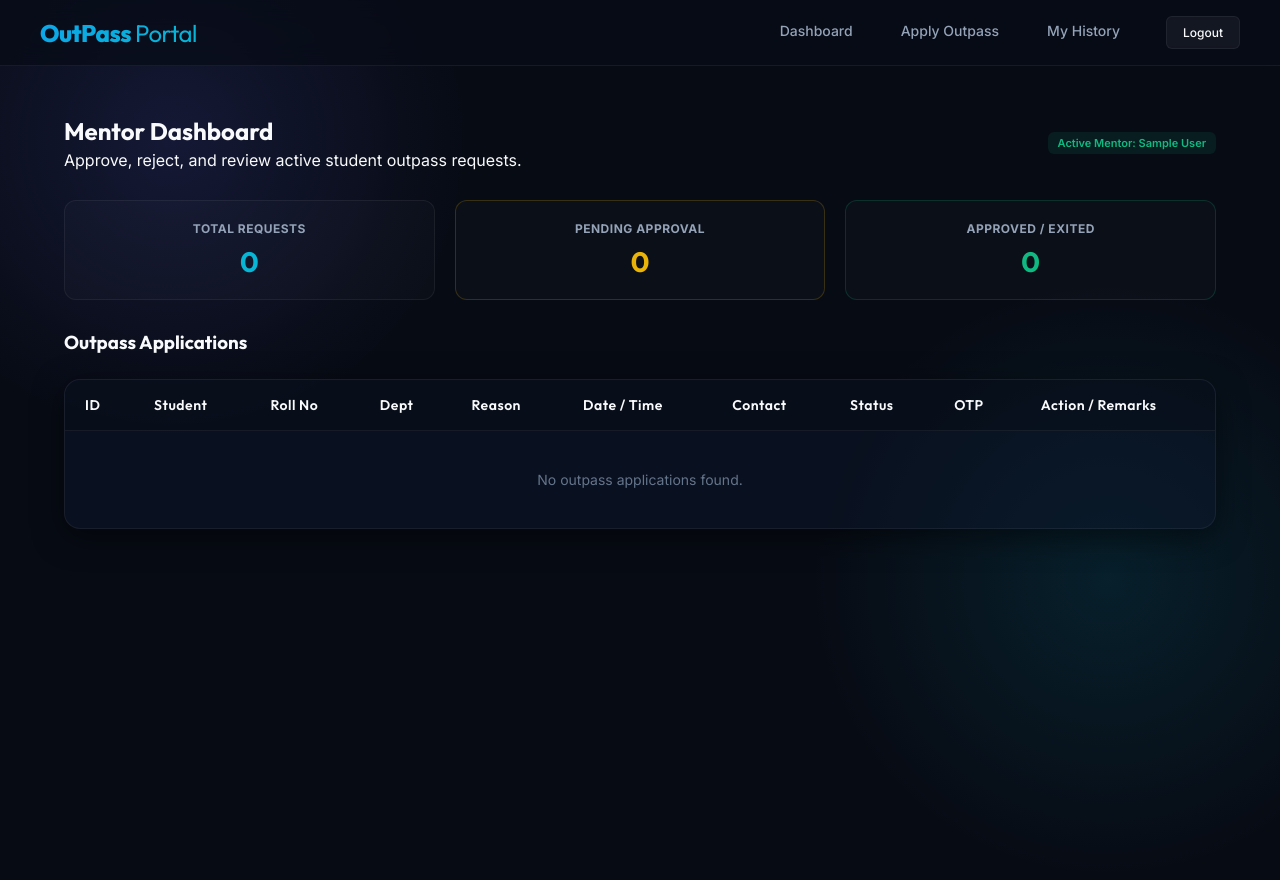
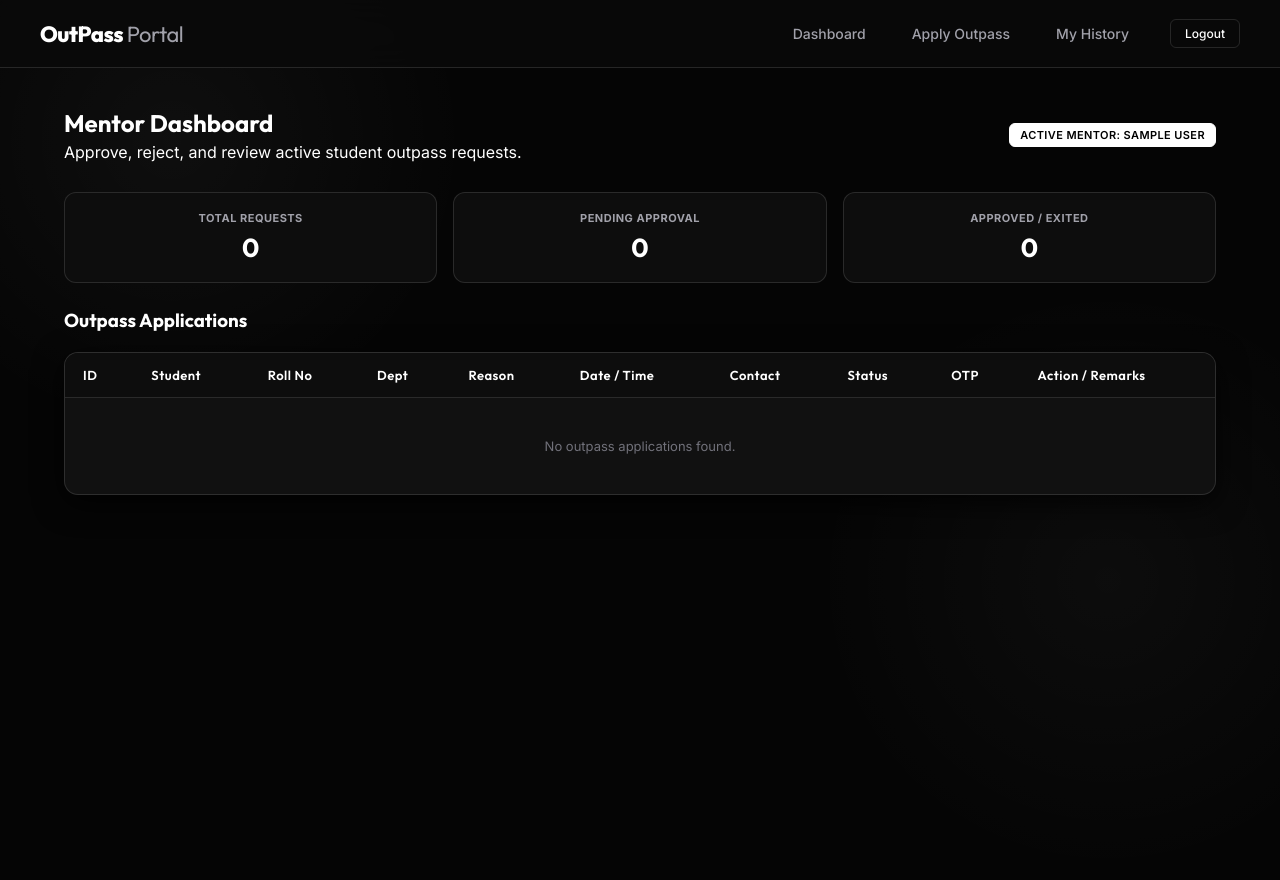
Before and after one commit to thakurnarsing999/WEB-BASED-OUTPASS-MANAGEMENT-SYSTEM, a Flask app: page /mentor_dashboard in a window 1280 px wide; the page is wider, and only the part inside the window is pictured. Run offline with Flask 3, Linux system fonts and the light colour scheme; the visitor is signed in with stand-in values (Sample User, id 1); data that the repository does not hold is empty; some libraries are stand-ins or nearby versions.

Commit message:
Convert entire UI to modern Black and White monochrome theme

```diff
--- a/static/style.css
+++ b/static/style.css
@@ -1,4 +1,4 @@
-@import url('https://fonts.googleapis.com/css2?family=Inter:wght@300;400;500;600;700&family=Outfit:wght@400;500;600;700;800&display=swap');
+@import url('https://fonts.googleapis.com/css2?family=Inter:wght@300;400;500;600;700;800&family=Outfit:wght@400;500;600;700;800;900&display=swap');
 
 * {
     margin: 0;
@@ -7,34 +7,35 @@
 }
 
 :root {
-    --bg-primary: #070b14;
-    --bg-surface: rgba(13, 22, 42, 0.5);
-    --border-color: rgba(255, 255, 255, 0.06);
-    --border-color-glow: rgba(14, 165, 233, 0.35);
+    --bg-primary: #050505;
+    --bg-surface: #111111;
+    --bg-surface-elevated: #1a1a1a;
+    --border-color: rgba(255, 255, 255, 0.12);
+    --border-color-glow: rgba(255, 255, 255, 0.4);
 
-    --text-primary: #f8fafc;
-    --text-secondary: #94a3b8;
-    --text-muted: #64748b;
+    --text-primary: #ffffff;
+    --text-secondary: #a1a1aa;
+    --text-muted: #71717a;
 
-    --accent-indigo: #0ea5e9;
-    --accent-cyan: #06b6d4;
-    --accent-violet: #6366f1;
+    --accent-indigo: #ffffff;
+    --accent-cyan: #e4e4e7;
+    --accent-violet: #d4d4d8;
 
-    --color-success: #10b981;
-    --color-success-bg: rgba(16, 185, 129, 0.1);
-    --color-warning: #eab308;
-    --color-warning-bg: rgba(234, 179, 8, 0.1);
-    --color-danger: #ef4444;
-    --color-danger-bg: rgba(239, 68, 68, 0.15);
+    --color-success: #ffffff;
+    --color-success-bg: rgba(255, 255, 255, 0.08);
+    --color-warning: #e4e4e7;
+    --color-warning-bg: rgba(255, 255, 255, 0.06);
+    --color-danger: #d4d4d8;
+    --color-danger-bg: rgba(255, 255, 255, 0.12);
 
     --font-heading: 'Outfit', sans-serif;
     --font-body: 'Inter', sans-serif;
 
-    --shadow-sm: 0 2px 8px rgba(0, 0, 0, 0.3);
-    --shadow-md: 0 8px 30px rgba(0, 0, 0, 0.5);
-    --shadow-glow: 0 0 25px rgba(14, 165, 233, 0.25);
+    --shadow-sm: 0 2px 8px rgba(0, 0, 0, 0.6);
+    --shadow-md: 0 8px 30px rgba(0, 0, 0, 0.8);
+    --shadow-glow: 0 0 20px rgba(255, 255, 255, 0.15);
 
-    --transition-smooth: all 0.3s cubic-bezier(0.4, 0, 0.2, 1);
+    --transition-smooth: all 0.25s cubic-bezier(0.4, 0, 0.2, 1);
 }
 
 body {
@@ -54,7 +55,7 @@ body::before {
     left: -10%;
     width: 600px;
     height: 600px;
-    background: radial-gradient(circle, rgba(99, 102, 241, 0.15) 0%, rgba(99, 102, 241, 0) 70%);
+    background: radial-gradient(circle, rgba(255, 255, 255, 0.04) 0%, rgba(255, 255, 255, 0) 70%);
     z-index: -1;
     pointer-events: none;
 }
@@ -66,7 +67,7 @@ body::after {
     right: -10%;
     width: 600px;
     height: 600px;
-    background: radial-gradient(circle, rgba(6, 182, 212, 0.12) 0%, rgba(6, 182, 212, 0) 70%);
+    background: radial-gradient(circle, rgba(255, 255, 255, 0.03) 0%, rgba(255, 255, 255, 0) 70%);
     z-index: -1;
     pointer-events: none;
 }
@@ -79,19 +80,19 @@ body::after {
     background: var(--bg-primary);
 }
 ::-webkit-scrollbar-thumb {
-    background: #1e293b;
+    background: #27272a;
     border-radius: 4px;
 }
 ::-webkit-scrollbar-thumb:hover {
-    background: var(--accent-indigo);
+    background: #52525b;
 }
 
 /* Navigation Bar */
 .navbar {
     width: 100%;
-    background: rgba(8, 12, 24, 0.7);
-    backdrop-filter: blur(12px);
-    -webkit-backdrop-filter: blur(12px);
+    background: rgba(10, 10, 10, 0.85);
+    backdrop-filter: blur(16px);
+    -webkit-backdrop-filter: blur(16px);
     padding: 16px 40px;
     display: flex;
     justify-content: space-between;
@@ -104,19 +105,18 @@ body::after {
 
 .logo {
     font-family: var(--font-heading);
-    font-size: 24px;
+    font-size: 22px;
     font-weight: 800;
     letter-spacing: -0.5px;
-    background: linear-gradient(135deg, var(--accent-indigo), var(--accent-cyan));
-    -webkit-background-clip: text;
-    background-clip: text;
-    -webkit-text-fill-color: transparent;
+    color: #ffffff;
+    text-decoration: none;
     cursor: pointer;
 }
 
 .nav-links {
     display: flex;
-    gap: 24px;
+    gap: 16px;
+    align-items: center;
 }
 
 .nav-links a {
@@ -125,13 +125,15 @@ body::after {
     font-size: 14px;
     font-weight: 500;
     transition: var(--transition-smooth);
-    padding: 6px 12px;
+    padding: 8px 14px;
     border-radius: 8px;
+    border: 1px solid transparent;
 }
 
 .nav-links a:hover {
     color: var(--text-primary);
-    background: rgba(255, 255, 255, 0.05);
+    background: rgba(255, 255, 255, 0.06);
+    border-color: rgba(255, 255, 255, 0.1);
 }
 
 /* Layout container */
@@ -139,48 +141,35 @@ body::after {
     width: 90%;
     max-width: 1200px;
     margin: 0 auto;
-    padding-top: 50px;
+    padding-top: 40px;
     padding-bottom: 50px;
-    animation: fadeIn 0.5s ease-out;
+    animation: fadeIn 0.4s ease-out;
 }
 
 /* Hero Section */
 .hero {
     text-align: center;
-    padding: 60px 20px;
-    background: radial-gradient(circle at center, rgba(30, 41, 59, 0.3) 0%, rgba(15, 23, 42, 0.6) 100%);
+    padding: 50px 20px;
+    background: #0d0d0d;
     border-radius: 20px;
     border: 1px solid var(--border-color);
-    margin-bottom: 40px;
+    margin-bottom: 35px;
     box-shadow: var(--shadow-md);
     position: relative;
     overflow: hidden;
 }
 
-.hero::before {
-    content: '';
-    position: absolute;
-    top: 0;
-    left: 0;
-    right: 0;
-    height: 1px;
-    background: linear-gradient(90deg, transparent, rgba(99, 102, 241, 0.4), transparent);
-}
-
 .hero h1 {
     font-family: var(--font-heading);
-    font-size: 42px;
+    font-size: 38px;
     font-weight: 800;
-    margin-bottom: 16px;
+    margin-bottom: 12px;
     letter-spacing: -1px;
-    background: linear-gradient(135deg, #fff 30%, #a5b4fc 100%);
-    background-clip: text;
-    -webkit-background-clip: text;
-    -webkit-text-fill-color: transparent;
+    color: #ffffff;
 }
 
 .hero p {
-    font-size: 16px;
+    font-size: 15px;
     color: var(--text-secondary);
     max-width: 600px;
     margin: 0 auto;
@@ -212,48 +199,51 @@ body::after {
 }
 
 .card:hover {
-    transform: translateY(-5px);
-    border-color: var(--border-color-glow);
-    box-shadow: 0 10px 40px -10px rgba(99, 102, 241, 0.25);
+    transform: translateY(-4px);
+    border-color: rgba(255, 255, 255, 0.35);
+    box-shadow: 0 12px 30px rgba(0, 0, 0, 0.7);
+    background: var(--bg-surface-elevated);
 }
 
 .card h2 {
     font-family: var(--font-heading);
-    font-size: 22px;
+    font-size: 20px;
     font-weight: 700;
     color: var(--text-primary);
-    margin-bottom: 12px;
+    margin-bottom: 10px;
 }
 
 .card p {
     font-size: 14px;
     color: var(--text-secondary);
     line-height: 1.5;
-    margin-bottom: 25px;
+    margin-bottom: 20px;
 }
 
-/* Buttons */
+/* Buttons - Clean High Contrast B&W */
 .btn {
     display: inline-flex;
     align-items: center;
     justify-content: center;
-    background: linear-gradient(135deg, var(--accent-indigo), var(--accent-violet));
-    color: white;
-    padding: 12px 24px;
-    border-radius: 10px;
+    background: #ffffff;
+    color: #000000;
+    padding: 11px 22px;
+    border-radius: 8px;
     font-size: 14px;
     font-weight: 600;
     text-decoration: none;
-    border: none;
+    border: 1px solid #ffffff;
     cursor: pointer;
     transition: var(--transition-smooth);
-    box-shadow: 0 4px 12px rgba(99, 102, 241, 0.3);
+    box-shadow: 0 2px 10px rgba(255, 255, 255, 0.1);
 }
 
 .btn:hover {
     transform: translateY(-2px);
-    box-shadow: 0 6px 20px rgba(99, 102, 241, 0.5);
-    background: linear-gradient(135deg, var(--accent-indigo) 20%, var(--accent-cyan) 100%);
+    background: #e4e4e7;
+    border-color: #e4e4e7;
+    color: #000000;
+    box-shadow: 0 4px 16px rgba(255, 255, 255, 0.2);
 }
 
 .btn:active {
@@ -261,34 +251,38 @@ body::after {
 }
 
 .btn.secondary {
-    background: rgba(255, 255, 255, 0.05);
-    color: var(--text-primary);
+    background: transparent;
+    color: #ffffff;
     border: 1px solid var(--border-color);
     box-shadow: none;
 }
 
 .btn.secondary:hover {
-    background: rgba(255, 255, 255, 0.1);
-    border-color: var(--text-secondary);
+    background: rgba(255, 255, 255, 0.08);
+    border-color: rgba(255, 255, 255, 0.4);
+    color: #ffffff;
+}
+
+.btn.danger {
+    background: transparent;
+    color: #ffffff;
+    border: 1px solid rgba(255, 255, 255, 0.25);
     box-shadow: none;
 }
 
-.btn.danger {
-    background: linear-gradient(135deg, #ef4444, #b91c1c);
-    box-shadow: 0 4px 12px rgba(239, 68, 68, 0.3);
-}
-
 .btn.danger:hover {
-    box-shadow: 0 6px 20px rgba(239, 68, 68, 0.5);
+    background: #ffffff;
+    color: #000000;
+    border-color: #ffffff;
 }
 
 .btn.full {
     width: 100%;
-    margin-top: 24px;
+    margin-top: 20px;
 }
 
 .btn.small {
-    padding: 8px 16px;
+    padding: 6px 14px;
     font-size: 12px;
     border-radius: 6px;
 }
@@ -446,41 +429,46 @@ select:focus {
 .metrics-grid {
     display: grid;
     grid-template-columns: repeat(auto-fit, minmax(140px, 1fr));
-    gap: 20px;
-    margin: 30px 0;
+    gap: 16px;
+    margin: 25px 0;
 }
 
 .metric-card {
-    background: rgba(255, 255, 255, 0.02);
+    background: #0d0d0d;
     border: 1px solid var(--border-color);
     border-radius: 12px;
-    padding: 20px 10px;
+    padding: 18px 12px;
     text-align: center;
+    transition: var(--transition-smooth);
+}
+
+.metric-card:hover {
+    border-color: rgba(255, 255, 255, 0.3);
 }
 
 .metric-card h4 {
-    font-size: 12px;
+    font-size: 11px;
     text-transform: uppercase;
     letter-spacing: 0.5px;
     color: var(--text-secondary);
-    margin-bottom: 8px;
+    margin-bottom: 6px;
 }
 
 .metric-card .number {
     font-family: var(--font-heading);
-    font-size: 28px;
+    font-size: 26px;
     font-weight: 700;
-    color: var(--accent-cyan);
+    color: #ffffff;
 }
 
 /* Frosted Tables */
 .table-container {
     background: var(--bg-surface);
     border: 1px solid var(--border-color);
-    border-radius: 16px;
+    border-radius: 14px;
     overflow-x: auto;
-    margin-top: 25px;
-    margin-bottom: 40px;
+    margin-top: 20px;
+    margin-bottom: 35px;
     box-shadow: var(--shadow-md);
     width: 100%;
 }
@@ -488,26 +476,23 @@ select:focus {
 table {
     width: 100%;
     border-collapse: collapse;
-    margin-top: 0;
-    margin-bottom: 0;
+    margin: 0;
     background: transparent;
-    border-radius: 0;
 }
 
 table th,
 table td {
-    padding: 16px 20px;
-    border: none;
+    padding: 14px 18px;
     border-bottom: 1px solid var(--border-color);
     text-align: left;
-    font-size: 14px;
+    font-size: 13px;
     white-space: nowrap;
     vertical-align: middle;
 }
 
 table th {
-    background: rgba(0, 0, 0, 0.2);
-    color: var(--text-primary);
+    background: #0d0d0d;
+    color: #ffffff;
     font-family: var(--font-heading);
     font-weight: 600;
     letter-spacing: 0.5px;
@@ -535,84 +520,91 @@ table tbody tr {
 }
 
 table tbody tr:hover {
-    background: rgba(255, 255, 255, 0.02);
+    background: rgba(255, 255, 255, 0.03);
 }
 
 table tbody tr:last-child td {
     border-bottom: none;
 }
 
-/* Badges */
+/* Monochrome Badges */
 .status {
     padding: 4px 10px;
     border-radius: 6px;
-    font-size: 12px;
+    font-size: 11px;
     font-weight: 600;
     display: inline-block;
+    border: 1px solid rgba(255, 255, 255, 0.2);
+    text-transform: uppercase;
+    letter-spacing: 0.4px;
 }
 
 .status.pending {
-    background: var(--color-warning-bg);
-    color: var(--color-warning);
+    background: rgba(255, 255, 255, 0.05);
+    color: #e4e4e7;
+    border-color: rgba(255, 255, 255, 0.2);
 }
 
 .status.approved,
 .status.exited {
-    background: var(--color-success-bg);
-    color: var(--color-success);
+    background: #ffffff;
+    color: #000000;
+    border-color: #ffffff;
 }
 
 .status.rejected {
-    background: var(--color-danger-bg);
-    color: var(--color-danger);
+    background: transparent;
+    color: #a1a1aa;
+    border-color: rgba(255, 255, 255, 0.15);
 }
 
 /* Alerts and Notifications */
 .alert {
-    padding: 14px 20px;
-    border-radius: 10px;
-    margin-bottom: 24px;
+    padding: 12px 18px;
+    border-radius: 8px;
+    margin-bottom: 20px;
     text-align: center;
-    font-size: 14px;
+    font-size: 13px;
     font-weight: 500;
-    border: 1px solid transparent;
+    background: #18181b;
+    color: #ffffff;
+    border: 1px solid rgba(255, 255, 255, 0.2);
 }
 
 .alert.success {
-    background: var(--color-success-bg);
-    color: var(--color-success);
-    border-color: rgba(16, 185, 129, 0.2);
+    background: #ffffff;
+    color: #000000;
+    border-color: #ffffff;
 }
 
 .alert.error {
-    background: var(--color-danger-bg);
-    color: var(--color-danger);
-    border-color: rgba(239, 68, 68, 0.25);
+    background: #18181b;
+    color: #ffffff;
+    border-color: rgba(255, 255, 255, 0.35);
 }
 
 /* Verification Result Box */
 .verification-result {
-    margin-top: 24px;
-    padding: 20px;
-    border-radius: 12px;
+    margin-top: 20px;
+    padding: 18px;
+    border-radius: 10px;
     text-align: center;
-    font-size: 15px;
+    font-size: 14px;
     line-height: 1.5;
-    border: 1px solid transparent;
+    background: #111111;
+    border: 1px solid var(--border-color);
 }
 
 .verification-result.success {
-    background: var(--color-success-bg);
-    color: var(--color-success);
-    border-color: rgba(16, 185, 129, 0.2);
-    box-shadow: 0 0 20px rgba(16, 185, 129, 0.1);
+    background: #ffffff;
+    color: #000000;
+    border-color: #ffffff;
 }
 
 .verification-result.error {
-    background: var(--color-danger-bg);
-    color: var(--color-danger);
-    border-color: rgba(239, 68, 68, 0.25);
-    box-shadow: 0 0 20px rgba(239, 68, 68, 0.1);
+    background: #18181b;
+    color: #ffffff;
+    border-color: rgba(255, 255, 255, 0.3);
 }
 
 /* Helper forms inside tables */
@@ -623,19 +615,19 @@ table tbody tr:last-child td {
 
 .action-form input {
     margin-bottom: 0;
-    padding: 8px 12px;
+    padding: 6px 10px;
     font-size: 12px;
     width: auto;
     display: inline-block;
     vertical-align: middle;
-    margin-right: 6px;
+    margin-right: 4px;
     border-radius: 6px;
 }
 
 h2, h3 {
     font-family: var(--font-heading);
     color: var(--text-primary);
-    margin-bottom: 20px;
+    margin-bottom: 16px;
     font-weight: 700;
 }
 
--- a/templates/apply_outpass.html
+++ b/templates/apply_outpass.html
@@ -4,7 +4,7 @@
 
 <div class="form-box" style="max-width: 540px; text-align: left;">
     <div style="display: flex; align-items: center; gap: 15px; border-bottom: 1px solid var(--border-color); padding-bottom: 15px; margin-bottom: 25px;">
-        <div style="width: 10px; height: 10px; border-radius: 50%; background-color: var(--accent-indigo); box-shadow: 0 0 10px var(--accent-indigo);"></div>
+        <div style="width: 8px; height: 8px; border-radius: 50%; background-color: #ffffff; box-shadow: 0 0 8px rgba(255, 255, 255, 0.4);"></div>
         <div>
             <h2 style="margin: 0; font-size: 22px; text-align: left;">Apply for Outpass</h2>
             <p style="font-size: 13px; color: var(--text-secondary); margin-top: 2px;">Submit a request for mentor approval.</p>
--- a/templates/base.html
+++ b/templates/base.html
@@ -11,7 +11,7 @@
     {% if 'student_id' in session or 'mentor_id' in session or 'admin_id' in session or 'security_id' in session %}
     <nav class="navbar">
         <a href="{{ url_for('home') }}" class="logo" style="text-decoration: none;">
-            OutPass <span style="font-weight: 400; color: var(--accent-cyan);">Portal</span>
+            OutPass <span style="font-weight: 400; color: #a1a1aa;">Portal</span>
         </a>
 
         <div class="nav-links">
--- a/templates/home.html
+++ b/templates/home.html
@@ -4,7 +4,7 @@
 
 <!-- Hero description sentence removed as requested -->
 <section class="hero" style="padding: 40px 20px 20px 20px; background: transparent; border: none; box-shadow: none; margin-bottom: 20px;">
-    <h1 style="font-size: 36px; background: linear-gradient(135deg, #fff 40%, #818cf8 100%); background-clip: text; -webkit-background-clip: text; -webkit-text-fill-color: transparent;">Web Based Out Pass Management System</h1>
+    <h1 style="font-size: 36px; color: #ffffff; font-weight: 800; letter-spacing: -0.5px;">Web Based Out Pass Management System</h1>
 </section>
 
 <div class="form-box" style="max-width: 480px; margin: 0 auto 50px auto; text-align: left;">
--- a/templates/mentor_dashboard.html
+++ b/templates/mentor_dashboard.html
@@ -27,13 +27,13 @@
         <h4>Total Requests</h4>
         <div class="number">{{ total_count }}</div>
     </div>
-    <div class="metric-card" style="border-color: rgba(234, 179, 8, 0.2);">
+    <div class="metric-card">
         <h4>Pending Approval</h4>
-        <div class="number" style="color: var(--color-warning);">{{ pending_count.value }}</div>
+        <div class="number">{{ pending_count.value }}</div>
     </div>
-    <div class="metric-card" style="border-color: rgba(16, 185, 129, 0.2);">
+    <div class="metric-card">
         <h4>Approved / Exited</h4>
-        <div class="number" style="color: var(--color-success);">{{ approved_count.value }}</div>
+        <div class="number">{{ approved_count.value }}</div>
     </div>
 </div>
 
@@ -75,7 +75,7 @@
                     </span>
                 </td>
 
-                <td style="font-family: monospace; font-size: 14px; font-weight: bold; color: var(--accent-cyan);">
+                <td style="font-family: monospace; font-size: 14px; font-weight: bold; color: #ffffff;">
                     {% if req.otp %}
                         {{ req.otp }}
                     {% else %}
--- a/templates/security_dashboard.html
+++ b/templates/security_dashboard.html
@@ -4,7 +4,7 @@
 
 <div class="form-box" style="max-width: 540px; text-align: left;">
     <div style="display: flex; align-items: center; gap: 15px; border-bottom: 1px solid var(--border-color); padding-bottom: 15px; margin-bottom: 25px;">
-        <div style="width: 10px; height: 10px; border-radius: 50%; background-color: var(--accent-indigo); box-shadow: 0 0 10px var(--accent-indigo);"></div>
+        <div style="width: 8px; height: 8px; border-radius: 50%; background-color: #ffffff; box-shadow: 0 0 8px rgba(255, 255, 255, 0.4);"></div>
         <div>
             <h2 style="margin: 0; font-size: 22px; text-align: left;">Security Terminal</h2>
             <p style="font-size: 13px; color: var(--text-secondary); margin-top: 2px;">Verify student outpass legitimacy via OTP check.</p>
--- a/templates/student_dashboard.html
+++ b/templates/student_dashboard.html
@@ -14,7 +14,7 @@
     <div class="metrics-grid" style="grid-template-columns: repeat(2, 1fr);">
         <div class="metric-card" style="padding: 25px 20px; display: flex; flex-direction: column; justify-content: space-between; text-align: left;">
             <div>
-                <h4 style="color: var(--accent-indigo); font-size: 14px; font-weight: 700; margin-bottom: 10px;">Apply for Outpass</h4>
+                <h4 style="color: #ffffff; font-size: 14px; font-weight: 700; margin-bottom: 10px;">Apply for Outpass</h4>
                 <p style="font-size: 13px; color: var(--text-secondary); line-height: 1.5; margin-bottom: 20px;">Submit a new digital outpass request. Your mentor will be notified for review and OTP generation.</p>
             </div>
             <a class="btn small" href="{{ url_for('apply_outpass') }}" style="align-self: flex-start;">New Request</a>
@@ -22,7 +22,7 @@
 
         <div class="metric-card" style="padding: 25px 20px; display: flex; flex-direction: column; justify-content: space-between; text-align: left;">
             <div>
-                <h4 style="color: var(--accent-cyan); font-size: 14px; font-weight: 700; margin-bottom: 10px;">Outpass History</h4>
+                <h4 style="color: #ffffff; font-size: 14px; font-weight: 700; margin-bottom: 10px;">Outpass History</h4>
                 <p style="font-size: 13px; color: var(--text-secondary); line-height: 1.5; margin-bottom: 20px;">Monitor approval progress of pending outpass applications, read remarks, and fetch active OTPs.</p>
             </div>
             <a class="btn small secondary" href="{{ url_for('view_status') }}" style="align-self: flex-start;">Track History</a>
--- a/templates/view_status.html
+++ b/templates/view_status.html
@@ -39,7 +39,7 @@
                     </span>
                 </td>
 
-                <td style="font-family: monospace; font-size: 15px; font-weight: bold; color: var(--accent-cyan);">
+                <td style="font-family: monospace; font-size: 15px; font-weight: bold; color: #ffffff;">
                     {% if req.otp %}
                         {{ req.otp }}
                     {% else %}
```
Also changed, not shown: other parts of static/style.css (+44 -57 lines), templates/admin_dashboard.html (+7 -7 lines).
